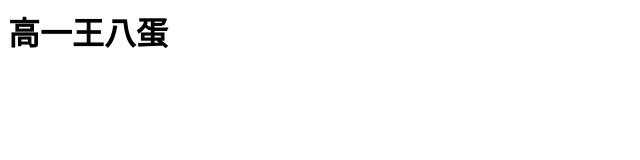
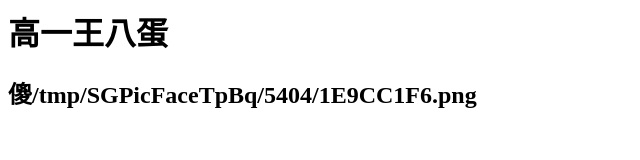
Before and after one commit to lijun199728/project1, a plain HTML site: page index.html in a window 1280 px wide. Shown: the whole page, without its empty margins (0-640 px from the left). Drawn offline with Linux system fonts and the light colour scheme.

Commit message:
修改提交

```diff
--- a/index.html
+++ b/index.html
@@ -1 +1,2 @@
 <h1>高一王八蛋</h1>
+<h2>傻/tmp/SGPicFaceTpBq/5404/1E9CC1F6.png</h2>
```
Also changed, not shown: reg.html (+1 -0 lines), reg.css (deleted).
